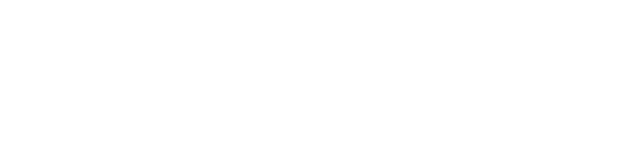
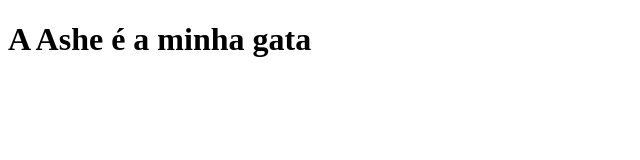
Before and after one commit to idinow/gcsIdino, a plain HTML site: page index.html in a window 1280 px wide. Shown: the whole page, without its empty margins (0-640 px from the left). Drawn offline with Linux system fonts and the light colour scheme.

Commit message:
adiconando minha gata

```diff
--- a/index.html
+++ b/index.html
@@ -4,6 +4,7 @@
 	<title>A Kimi é minha gata!</title>
 </head>
 <body>
+	<h1>A Ashe é a minha gata</h1>
 
 </body>
 </html>
```
